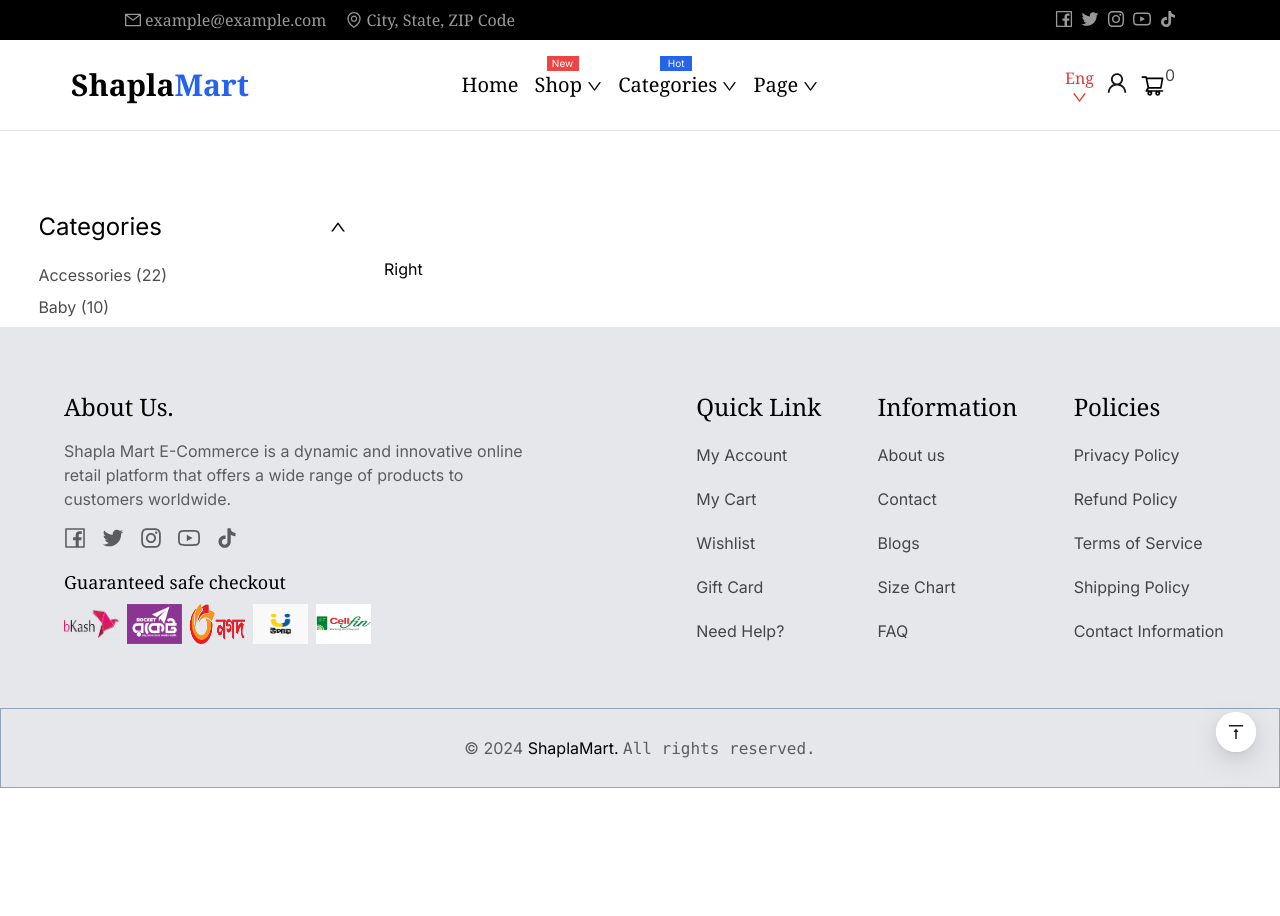
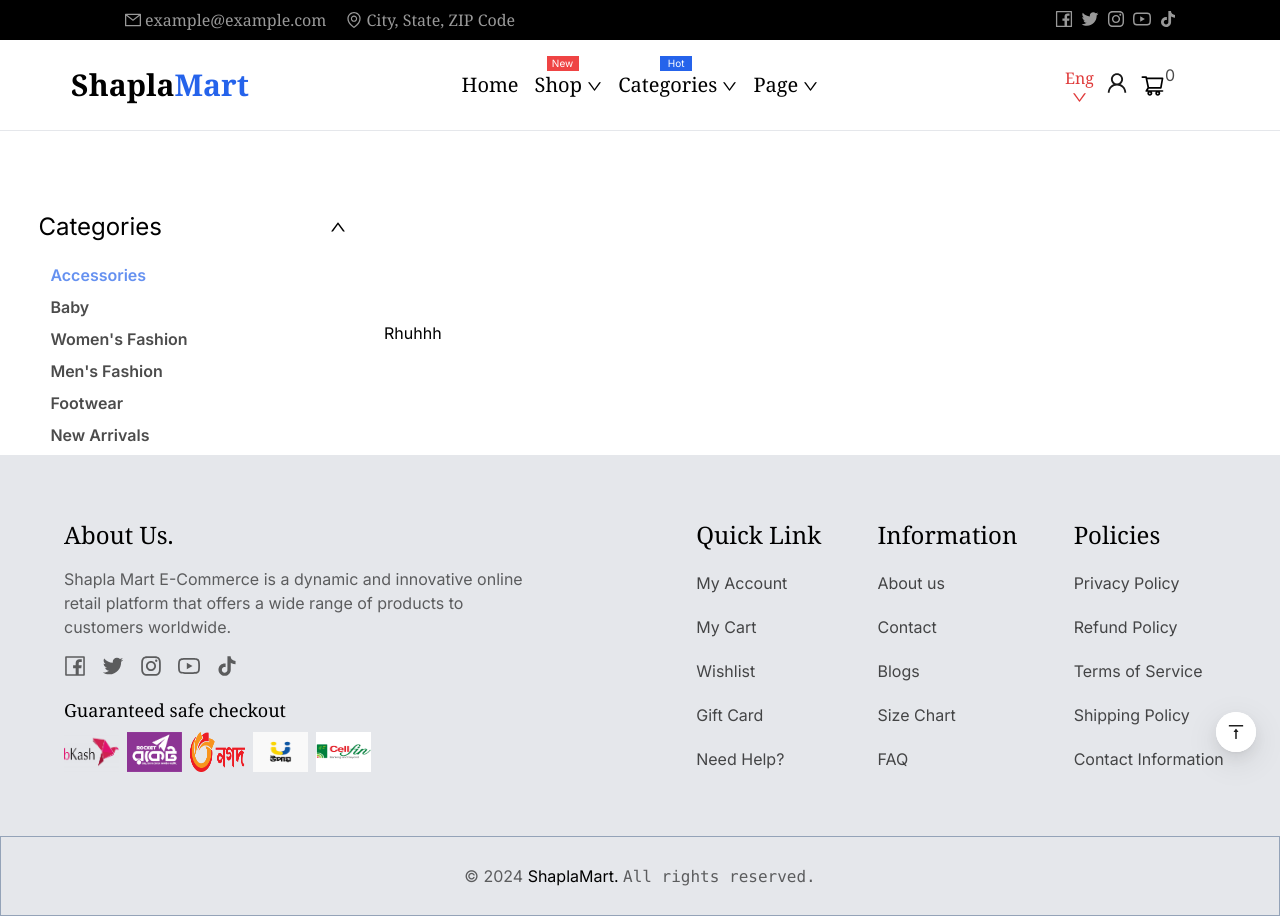
Before and after one commit to akashsdk/shaplamart, a Next.js app: page /shop in a window 1280 px wide. Before the commit the page ends 800 px from the top, so only its background shows below. Built offline with nearby package versions, Linux system fonts and the light colour scheme.

Commit message:
Update page.tsx

```diff
--- a/src/app/shop/page.tsx
+++ b/src/app/shop/page.tsx
@@ -1,23 +1,24 @@
 "use client";
 import React, { useState } from "react";
-import { UpOutlined, DownOutlined } from "@ant-design/icons";
+import Link from "next/link";
+import { UpOutlined, DownOutlined, SendOutlined } from "@ant-design/icons";
 
 const Shop: React.FC = () => {
   const [page, setPage] = useState(1);
 
   const pageTitles = [
-    "Contact Lenses",
-    "Comprehensive",
-    "Keratoconus",
-    "Phakic Lens",
-    "Retina Care",
-    "Glaucoma",
+    "Accessories",
+    "Baby",
+    "Women's Fashion",
+    "Men's Fashion",
+    "Footwear",
+    "New Arrivals",
   ];
 
   const [showCategories, setShowCategories] = useState(true);
 
   const toggleCategories = () => {
-    setShowCategories(prevState => !prevState);
+    setShowCategories((prevState) => !prevState);
   };
 
   return (
@@ -31,18 +32,31 @@
           {showCategories ? <UpOutlined /> : <DownOutlined />}
         </button>
 
-
         <div
           className={`w-[80%] ml-[10%] mt-5 flex flex-col justify-start items-start overflow-hidden transition-all duration-500 ${
-            showCategories ? "max-h-40 opacity-100" : "max-h-0 opacity-0"
+            showCategories ? "opacity-100" : "max-h-0 opacity-0"
           }`}
         >
-          <button className="mb-2 opacity-70 hover:opacity-100">Accessories (22)</button>
-          <button className="mb-2 opacity-70 hover:opacity-100">Baby (10)</button>
+
+
+            {pageTitles.map((title, index) => (
+              <button
+                key={index}
+                className={`mb-2 opacity-70 hover:opacity-100 group ${
+                  page === index + 1 ? "text-blue-600" : ""
+                }`}
+
+                onClick={() => {
+                  setPage(index + 1);
+                }}
+              >
+               <p className="ml-3 font-semibold">{title}</p>
+              </button>
+            ))}
         </div>
       </div>
 
-      <div className="w-[70%] mt-20">Right</div>
+      <div className="w-[70%] mt-20">Rhuhhh</div>
     </div>
   );
 };
```
